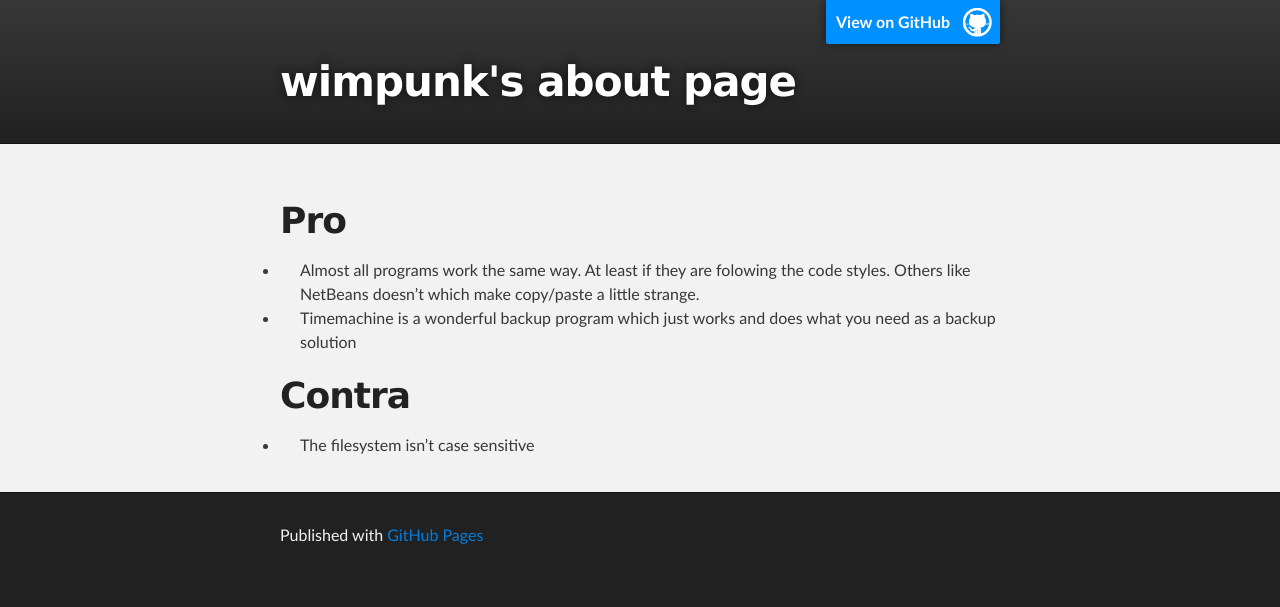
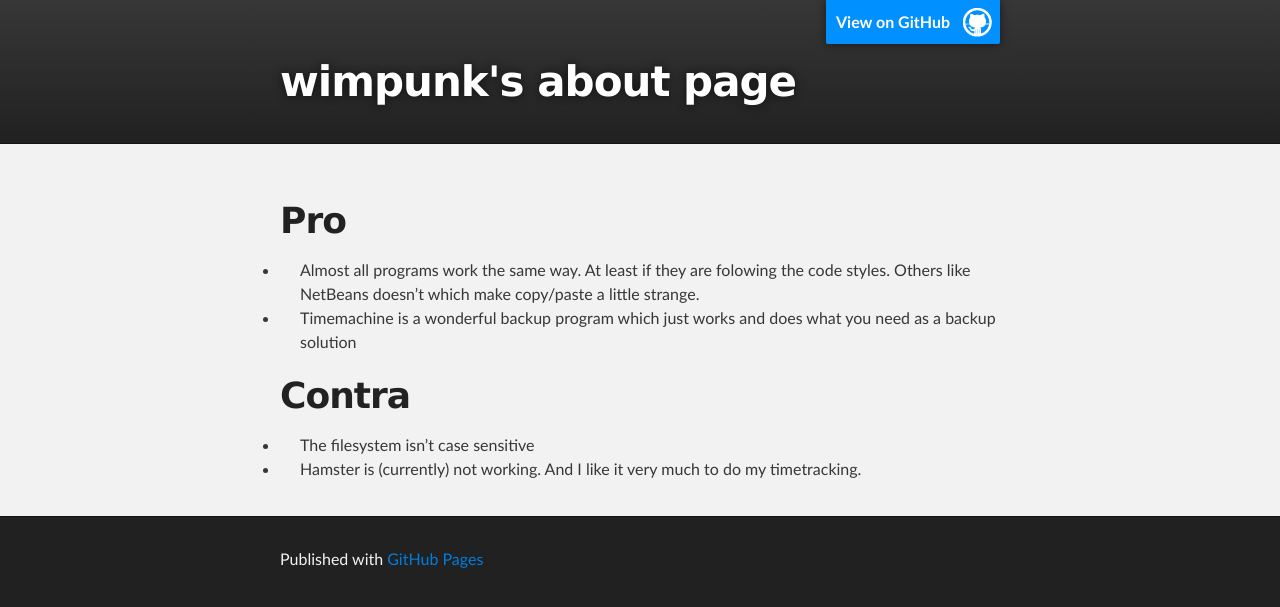
Before and after one commit to wimpunk/wimpunk.github.io, a Jekyll site: the page built from macvslinux.md, in a window 1280 px wide. Shown: the top 607 px of the page. Built offline with Jekyll 4.4.1, drawn with Linux system fonts in a browser that asks for light colours; Markdown is read by kramdown in place of the engine named in the settings.

Commit message:
macvslinux: Added hamster.

```diff
--- a/macvslinux.md
+++ b/macvslinux.md
@@ -11,3 +11,5 @@ layout: default
 
 # Contra
 * The filesystem isn't case sensitive
+* Hamster is (currently) not working.  And I like it very much to do my
+  timetracking.
```
